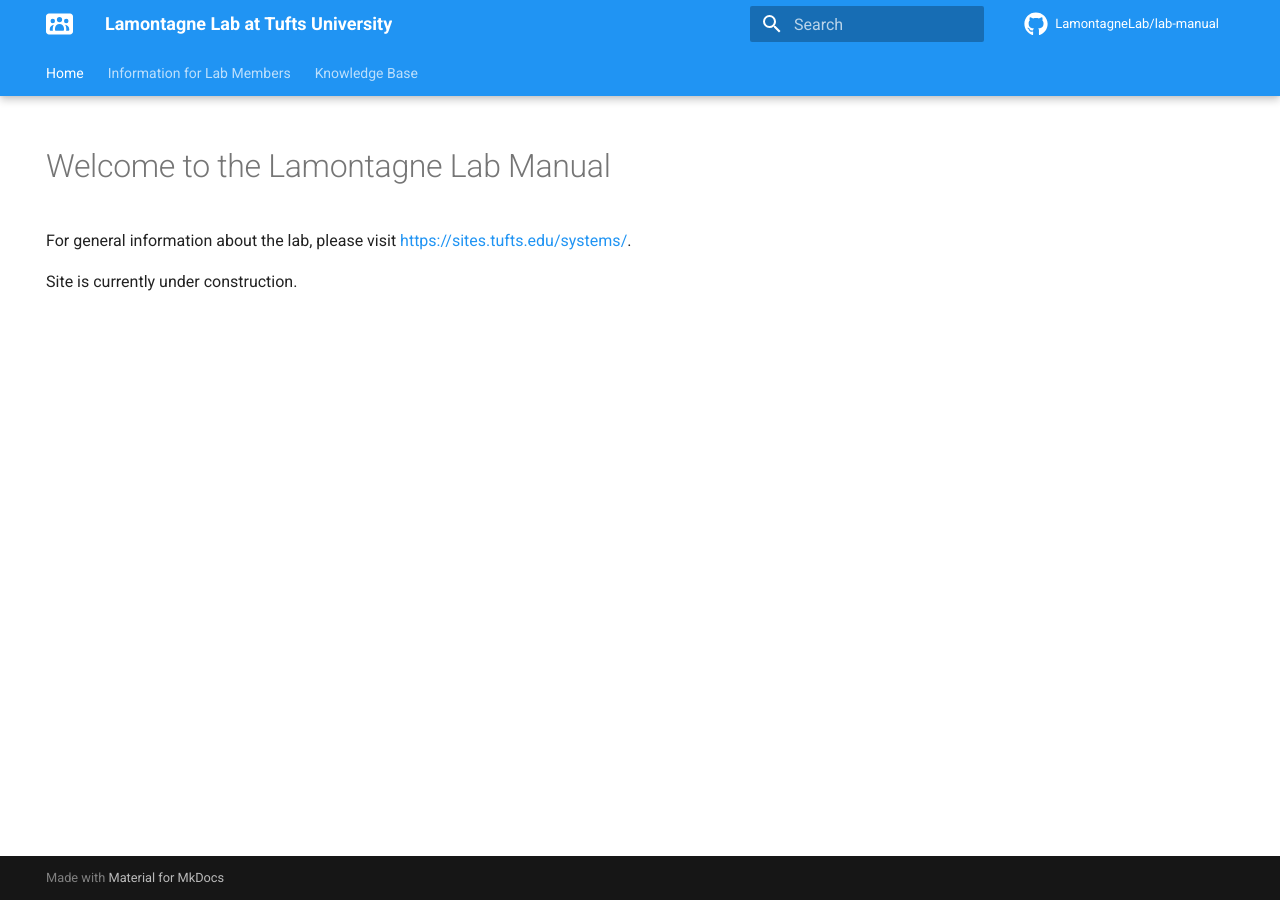
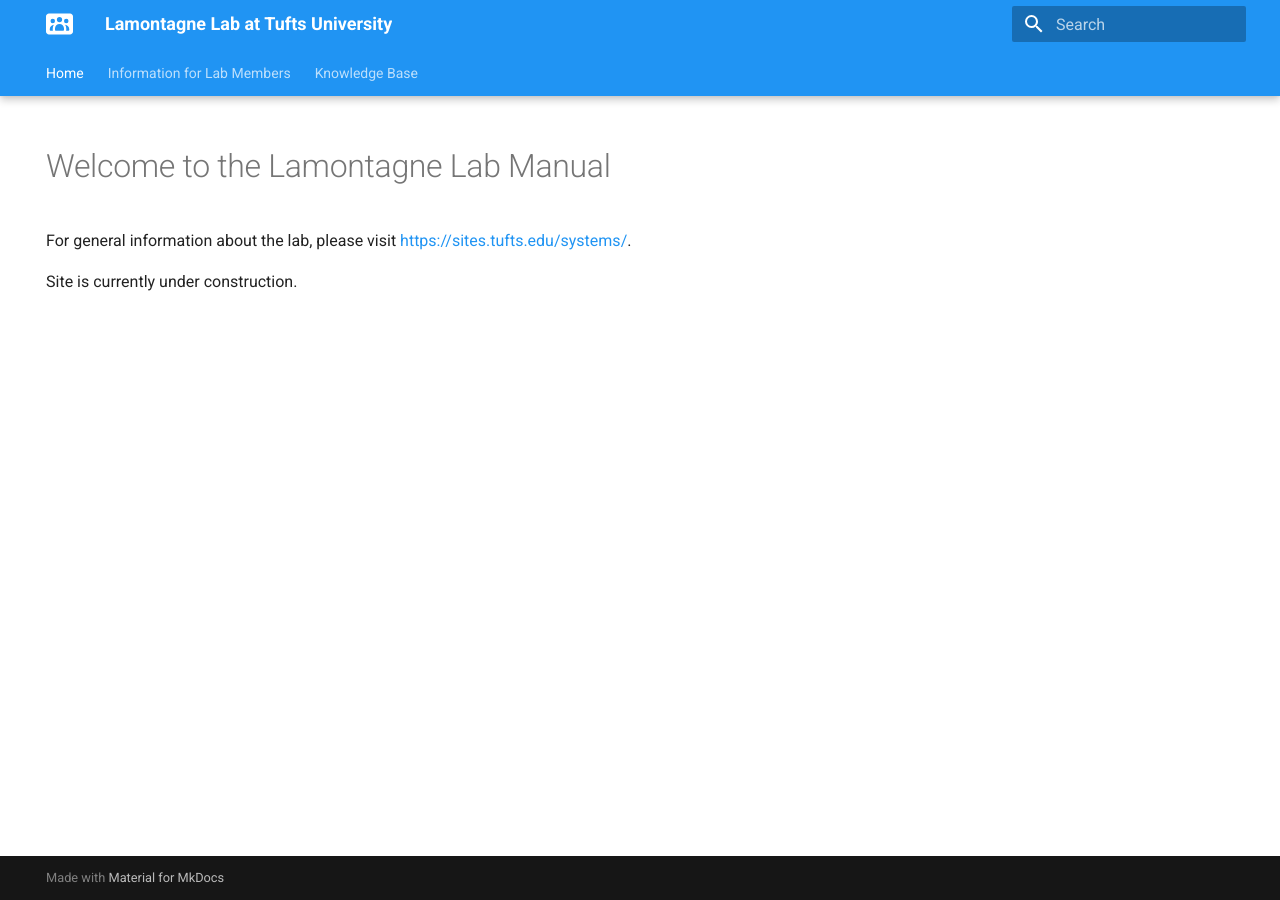
Before and after one commit to LamontagneLab/lab-manual, an MkDocs documentation site: the page built from docs/index.md, in a window 1280 px wide. Built offline with MkDocs 1.6.1 and Material for MkDocs 9.7.7, drawn with Linux system fonts in a browser that asks for light colours; comment, search, counter and statistics services are not loaded.

Commit message:
edit repo name

```diff
--- a/mkdocs.yml
+++ b/mkdocs.yml
@@ -1,8 +1,5 @@
 site_name: Lamontagne Lab at Tufts University
 site_url: https://lamontagnelab.github.io/lab-manual/
-
-repo_name: LamontagneLab/lab-manual
-repo_url: https://github.com/LamontagneLab/lab-manual
 
 theme:
   name: material
@@ -10,7 +7,6 @@ theme:
     primary: blue
   icon:
     logo: fontawesome/solid/users-rectangle
-    repo: fontawesome/brands/github
   features:
     - navigation.instant
     - navigation.tabs
```
